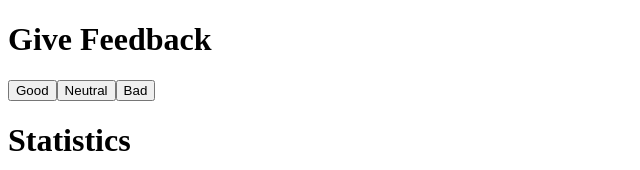
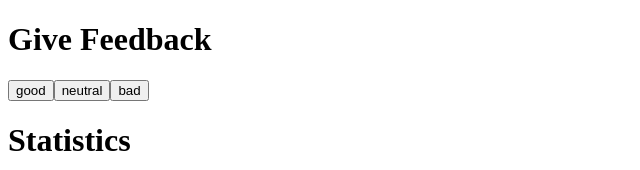
Before and after one commit to NavdeepKakrod/Part1, a React (Vite) app in the folder Unicafe/: page / in a window 1280 px wide. Shown: the top 170 px of the page, without its empty margins (0-640 px from the left). Built offline with nearby package versions, Linux system fonts and the light colour scheme.

Commit message:
Update Button

```diff
--- a/Unicafe/src/App.jsx
+++ b/Unicafe/src/App.jsx
@@ -49,9 +49,9 @@ const App = () => {
     return (
       <div>
         <h1>Give Feedback</h1>
-        <button onClick={()=>{setGood(good+1)}}>Good</button>
-        <button onClick={()=>{setNeutral(neutral+1)}}>Neutral</button>
-        <button onClick={()=>{setBad(bad+1)}}>Bad</button>
+        <Button onClick={()=>{setGood(good+1)}} text ="good"/>
+        <Button onClick={()=>{setNeutral(neutral+1)}} text ="neutral"/>
+        <Button onClick={()=>{setBad(bad+1)}} text ="bad"/>
         <h1>Statistics</h1>
         <p>No feedback given</p>
       </div>
```
